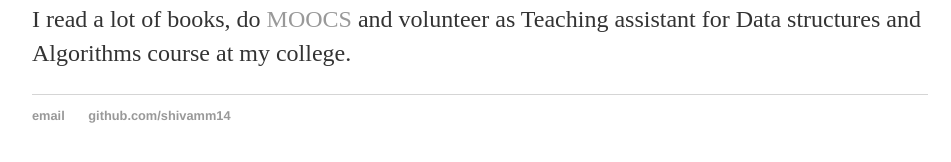
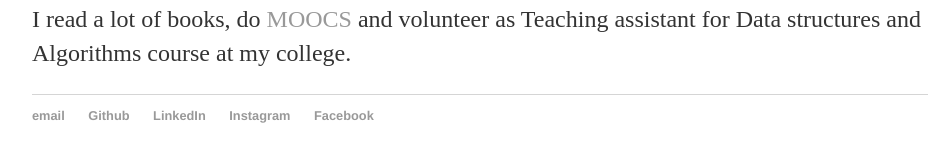
Before and after one commit to Shivamm14/Shivamm14.github.io, a Jekyll site: the page built from about.html, in a window 1280 px wide. Shown: the part 252-414 px from the top of the page, without its empty margins (160-1111 px from the left). Built offline with Jekyll 4.4.1, drawn with Linux system fonts in a browser that asks for light colours.

Commit message:
Update default.html

```diff
--- a/_layouts/default.html
+++ b/_layouts/default.html
@@ -23,7 +23,10 @@
 			<footer>
 	    		<ul>
 	        		<li><a href="mailto:shivammishra14nov@gmail.com">email</a></li>
-	        		<li><a href="https://github.com/shivamm14">github.com/shivamm14</a></li>
+	        		<li><a href="https://github.com/shivamm14">Github</a></li>
+				<li><a href="https://www.linkedin.com/in/shivamm14/">LinkedIn</a></li>
+				<li><a href="https://www.instagram.com/shivamm14/">Instagram</a></li>
+				<li><a href="https://www.facebook.com/shivam.mishra.12979431">Facebook</a></li>
 				</ul>
 			</footer>
 		</body>
```
